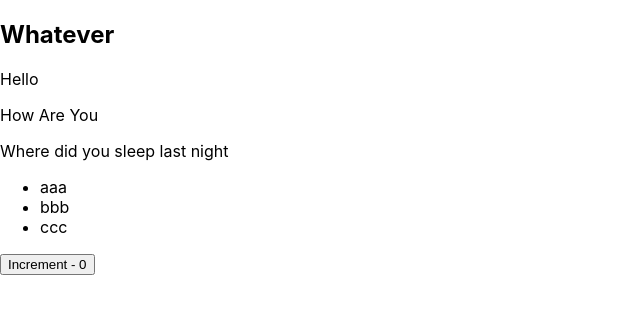
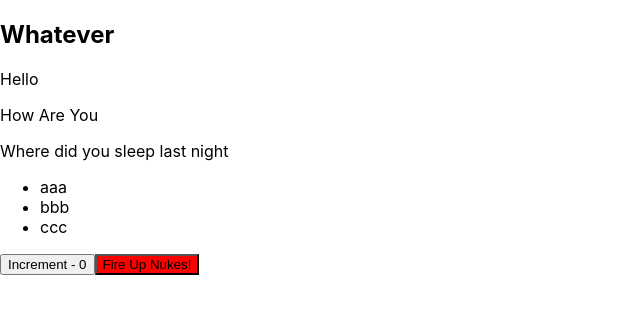
Before and after one commit to rudzky/no-bs-typescript-react, a React (Create React App) app: page / in a window 1280 px wide. Shown: the top 314 px of the page, without its empty margins (0-640 px from the left). Built offline with nearby package versions, Linux system fonts and the light colour scheme.

Commit message:
Extend button usage flexibility aka design system

```diff
--- a/src/App.tsx
+++ b/src/App.tsx
@@ -28,8 +28,29 @@ const Incrementer: React.FunctionComponent<{
   value: UseNumberValue;
   setValue: UseNumberSetValue;
 }> = ({ value, setValue }) => (
-  <button onClick={() => setValue}>Increment - {value}</button>
+  <button onClick={() => setValue((prev) => prev + 1)}>
+    Increment - {value}
+  </button>
 );
+
+const Button: React.FunctionComponent<
+  React.DetailedHTMLProps<
+    React.ButtonHTMLAttributes<HTMLButtonElement>,
+    HTMLButtonElement
+  > & {
+    isRevert?: boolean | undefined;
+  }
+> = ({ style, isRevert, children, ...rest }) => {
+  const rotateTheButton = useCallback((isRevert) => {
+    return isRevert ? { transform: "rotate(90deg)" } : null;
+  }, []);
+
+  return (
+    <button {...rest} style={{ ...style, ...rotateTheButton(isRevert) }}>
+      {children}
+    </button>
+  );
+};
 
 function App() {
   const [value, setValue] = useState(0);
@@ -48,6 +69,13 @@ function App() {
       </RenderChildren>
       <List items={["aaa", "bbb", "ccc"]} onClick={onListClick} />
       <Incrementer value={value} setValue={setValue} />
+      <Button
+        onClick={() => console.log("Huh, what do we gonna do?")}
+        style={{ background: "red" }}
+        // isRevert
+      >
+        Fire Up Nukes!
+      </Button>
     </div>
   );
 }
```
